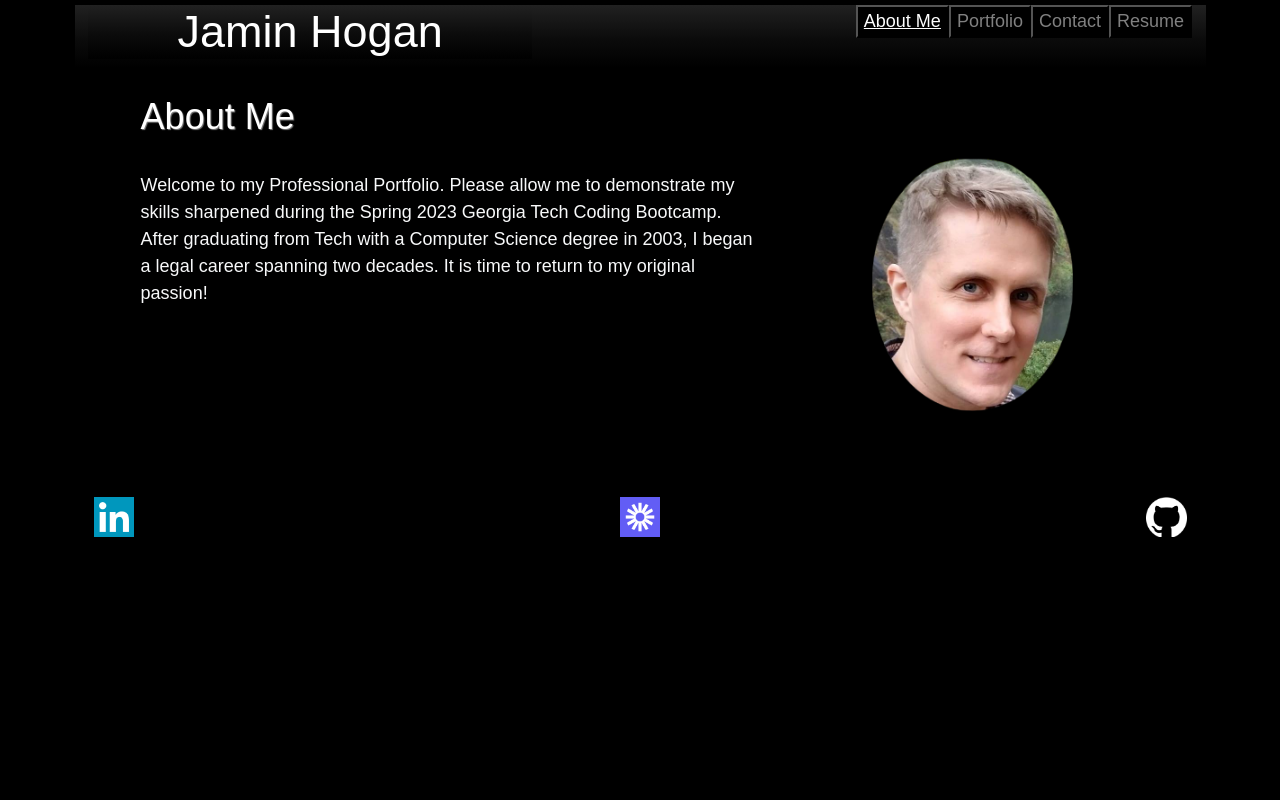
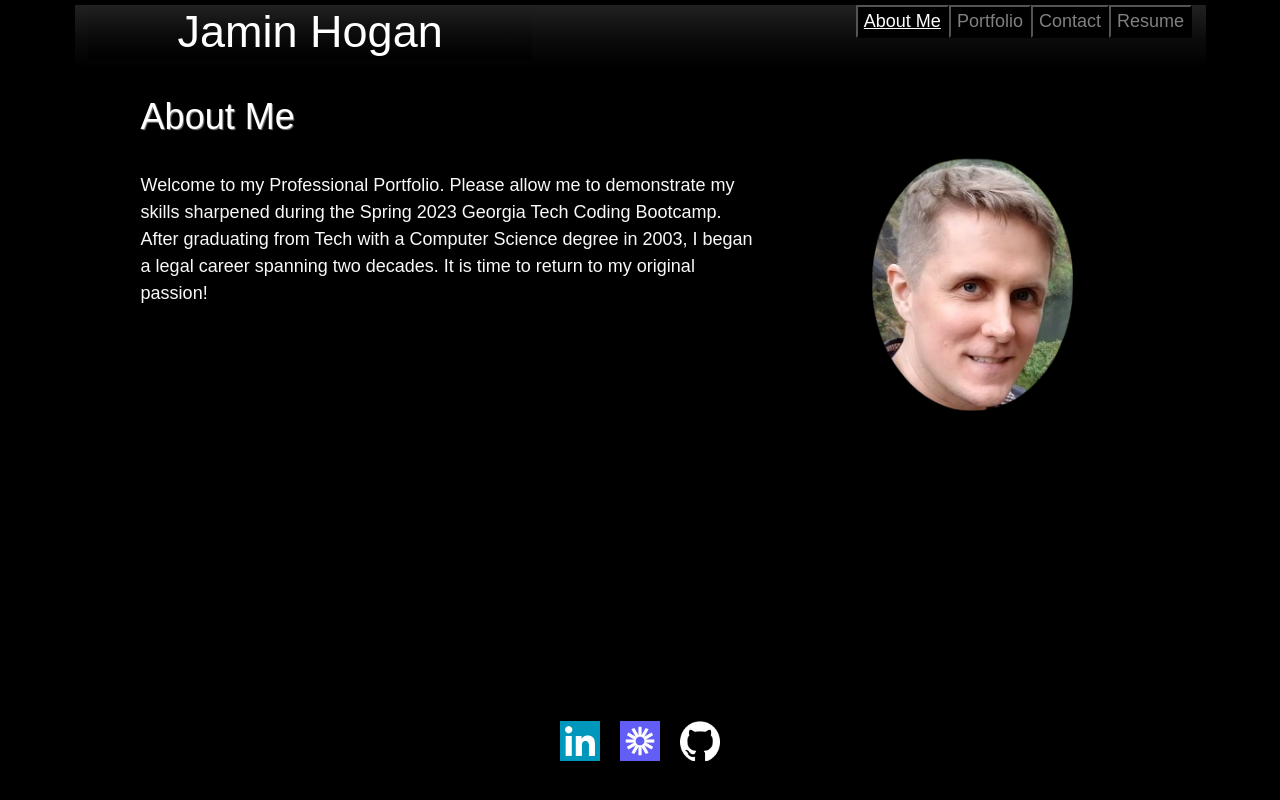
Before and after one commit to JaminHLO/react-portfolio, a React (Create React App) app: page / in a window 1280 px wide. Built offline with nearby package versions, Linux system fonts and the light colour scheme.

Commit message:
corrected position of footer

```diff
--- a/src/App.js
+++ b/src/App.js
@@ -5,7 +5,7 @@ import Footer from "./components/Footer";
 
 function App() {
   return (
-    <div>
+    <div >
       <Section />
       <Footer />
     </div>
--- a/src/components/AboutMe.js
+++ b/src/components/AboutMe.js
@@ -1,5 +1,7 @@
 import React from 'react';
 import '../styles/AboutMe.css';
+
+
 
 // function to return react formatted about me section
 function AboutMe() {
--- a/src/components/Footer.js
+++ b/src/components/Footer.js
@@ -1,18 +1,25 @@
 import React from 'react';
 
-// style for footer logo icons
+// style for footer logo icons and footer position
 const styles = {
   logos: {
     maxHeight: "40px"
+  },
+  footer: {
+    position: "fixed",
+    left: 0,
+    bottom: 0,
+    right: 0,
+    paddingBottom: "20px"
   }
-}
+};
 
 // contact me section with logo links to linked in, github, and loom
 function Footer() {
   return (
-    <footer>
+    <footer style={styles.footer}>
       <div className="container">
-        <nav className="navbar align-items-center">
+        <nav className="navbar justify-content-center">
             <a className="nav-brand" href="https://www.linkedin.com/in/jamin-hogan-esq-psd-45257211/">
               <img src='./images/linkedIn_PNG15.png'
               alt='LinkedIn' style={styles.logos}/>
```
Also changed, not shown: src/components/Section.js (+7 -1 lines), src/styles/style.css (+0 -17 lines).
